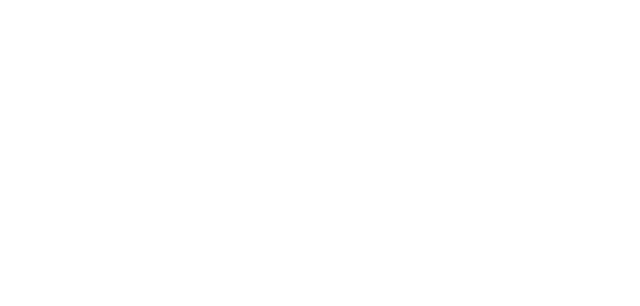
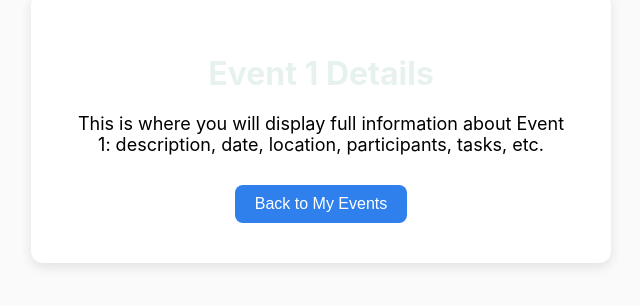
Before and after one commit to Tatatroi/EventPlanner-Frontend, a React (Create React App) app in the folder frontend/: page /event/1 in a window 1280 px wide. Before the commit this address had no page. Shown: the part 272-578 px from the top of the page, without its empty margins (319-959 px from the left). Built offline with nearby package versions, Linux system fonts and the light colour scheme.

Commit message:
Event detail page added

```diff
--- a/frontend/src/App.js
+++ b/frontend/src/App.js
@@ -1,12 +1,14 @@
 import { Routes, Route } from "react-router-dom";
 import Login from "./Components/Login";
 import HomePage from "./Components/HomePage";
+import EventDetails from "./Components/EventDetails";
 
 function App() {
   return (
     <Routes>
       <Route path="/" element={<Login />} />
       <Route path="/home" element={<HomePage />} />
+      <Route path="/event/:id" element={<EventDetails />} />
     </Routes>
   );
 }
--- a/frontend/src/Components/EventDetails.css
+++ b/frontend/src/Components/EventDetails.css
@@ -0,0 +1,41 @@
+.event-details-container {
+  display: flex;
+  justify-content: center;
+  align-items: center;
+  height: 100vh;
+  background-color: #fafafa;
+}
+
+.event-details-card {
+  padding: 40px;
+  border-radius: 12px;
+  background-color: white;
+  box-shadow: 0px 4px 12px rgba(0,0,0,0.1);
+  width: 500px;
+  text-align: center;
+}
+
+.event-details-title {
+  font-size: 32px;
+  margin-bottom: 20px;
+  font-weight: bold;
+}
+
+.event-details-text {
+  font-size: 18px;
+  margin-bottom: 30px;
+}
+
+.back-button {
+  padding: 10px 20px;
+  border-radius: 8px;
+  background-color: #2f80ed;
+  color: white;
+  border: none;
+  font-size: 16px;
+  cursor: pointer;
+}
+
+.back-button:hover {
+  background-color: #1c5bb8;
+}
--- a/frontend/src/Components/EventDetails.js
+++ b/frontend/src/Components/EventDetails.js
@@ -0,0 +1,29 @@
+import React from "react";
+import { useNavigate, useParams } from "react-router-dom";
+import "./EventDetails.css";
+
+function EventDetails() {
+  const navigate = useNavigate();
+  const { id } = useParams();                                   //event ID from URL
+
+  const goBack = () => navigate("/home");
+
+  return (
+    <div className="event-details-container">
+      <div className="event-details-card">
+        <h1 className="event-details-title">Event {id} Details</h1>
+
+        <p className="event-details-text">
+          This is where you will display full information about Event {id}:
+          description, date, location, participants, tasks, etc.
+        </p>
+
+        <button className="back-button" onClick={goBack}>
+          Back to My Events
+        </button>
+      </div>
+    </div>
+  );
+}
+
+export default EventDetails;
--- a/frontend/src/Components/HomePage.js
+++ b/frontend/src/Components/HomePage.js
@@ -9,6 +9,11 @@
   const onLogout = () => {
     navigate("/");
   };
+
+  const goToEvent = (id) => {
+  navigate(`/event/${id}`);
+};
+
 
   return (
     <div className="home-container">
@@ -35,17 +40,21 @@
         <div className="event-grid">
           <div className="event-box">
             <p className="event-title">EVENT 1</p>
-            <button className="event-button">SEE EVENT DETAILS</button>
+            <button className="event-button" onClick={() => goToEvent(1)}>
+              SEE EVENT DETAILS
+            </button>
           </div>
 
           <div className="event-box">
-            <p className="event-title">EVENT 2</p>
-            <button className="event-button">SEE EVENT DETAILS</button>
+            <p className="event-title">EVENT 2</p><button className="event-button" onClick={() => goToEvent(2)}>
+              SEE EVENT DETAILS
+            </button>
           </div>
 
           <div className="event-box">
-            <p className="event-title">EVENT 3</p>
-            <button className="event-button">SEE EVENT DETAILS</button>
+            <p className="event-title">EVENT 3</p><button className="event-button" onClick={() => goToEvent(3)}>
+              SEE EVENT DETAILS
+            </button>
           </div>
         </div>
       </div>
```
